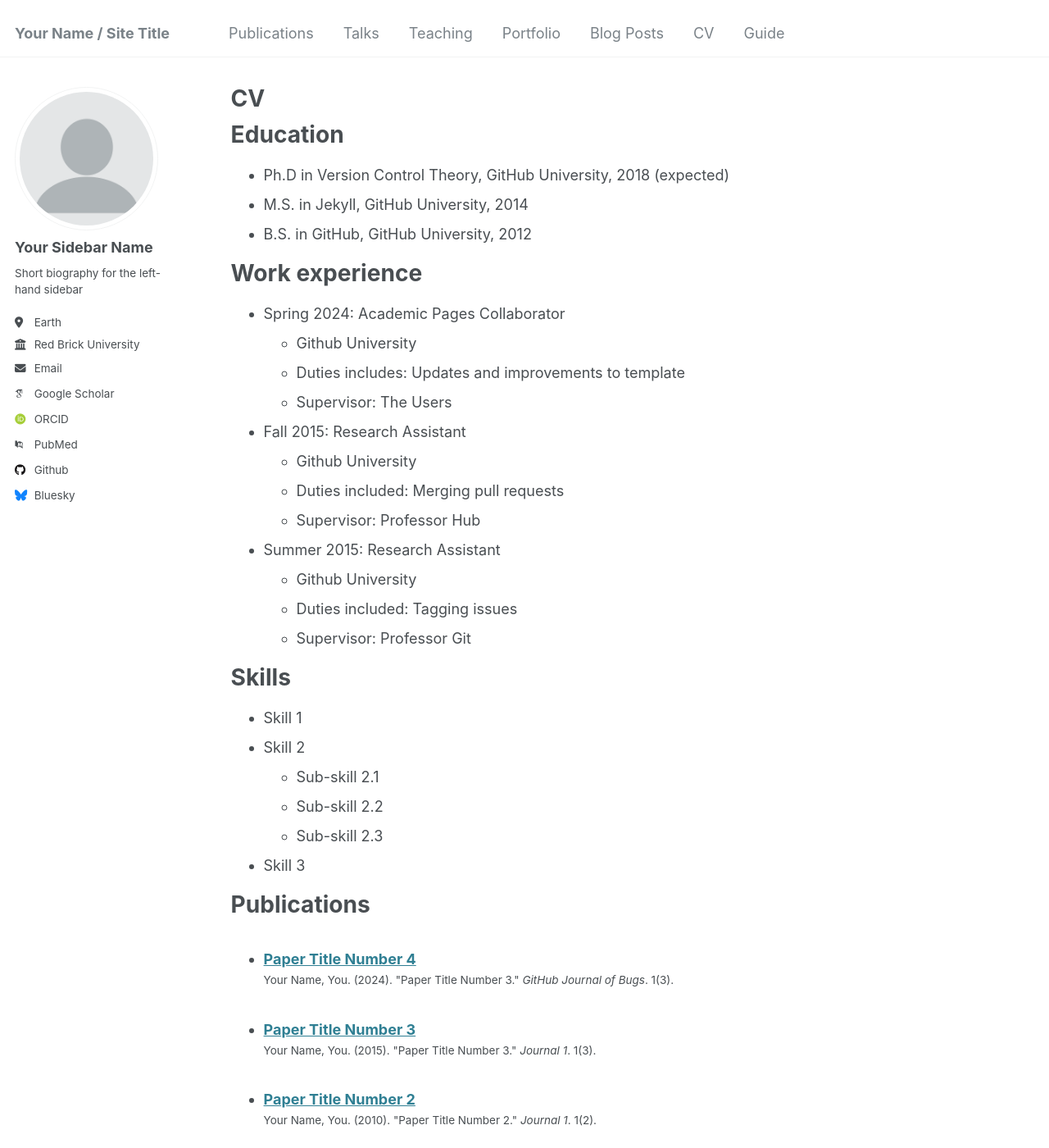
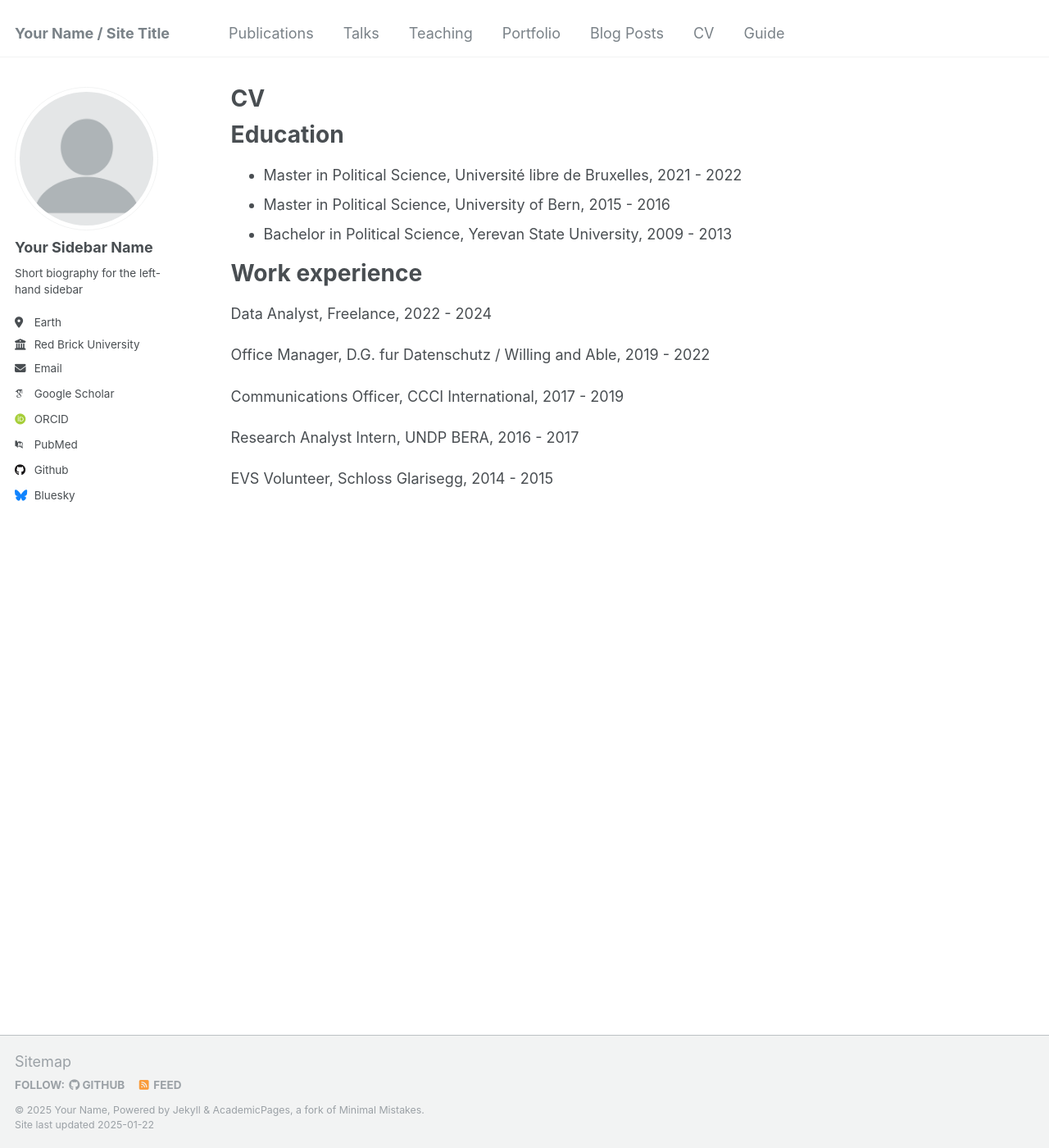
Before and after one commit to anihakobjan/anihakobjan.github.io, a Jekyll site: the page built from _pages/cv.md, in a window 1280 px wide and 1400 px high. Shown: the whole window at 82% size. Built offline with Jekyll 4.4.1, drawn with Linux system fonts in a browser that asks for light colours; some web fonts are replaced; some of the changed text lies outside the part shown.

Commit message:
Update cv.md

```diff
--- a/_pages/cv.md
+++ b/_pages/cv.md
@@ -11,54 +11,18 @@ redirect_from:
 
 Education
 ======
-* Ph.D in Version Control Theory, GitHub University, 2018 (expected)
-* M.S. in Jekyll, GitHub University, 2014
-* B.S. in GitHub, GitHub University, 2012
+* Master in Political Science, Université libre de Bruxelles, 2021 - 2022
+* Master in Political Science, University of Bern, 2015 - 2016
+* Bachelor in Political Science, Yerevan State University, 2009 - 2013
 
 Work experience
 ======
-* Spring 2024: Academic Pages Collaborator
-  * Github University
-  * Duties includes: Updates and improvements to template
-  * Supervisor: The Users
+Data Analyst, Freelance, 2022 - 2024
 
-* Fall 2015: Research Assistant
-  * Github University
-  * Duties included: Merging pull requests
-  * Supervisor: Professor Hub
+Office Manager, D.G. fur Datenschutz / Willing and Able, 2019 - 2022
 
-* Summer 2015: Research Assistant
-  * Github University
-  * Duties included: Tagging issues
-  * Supervisor: Professor Git
+Communications Officer, CCCI International, 2017 - 2019
 
-Skills
-======
-* Skill 1
-* Skill 2
-  * Sub-skill 2.1
-  * Sub-skill 2.2
-  * Sub-skill 2.3
-* Skill 3
+Research Analyst Intern, UNDP BERA, 2016 - 2017
 
-Publications
-======
-  <ul>{% for post in site.publications reversed %}
-    {% include archive-single-cv.html %}
-  {% endfor %}</ul>
-
-Talks
-======
-  <ul>{% for post in site.talks reversed %}
-    {% include archive-single-talk-cv.html  %}
-  {% endfor %}</ul>
-
-Teaching
-======
-  <ul>{% for post in site.teaching reversed %}
-    {% include archive-single-cv.html %}
-  {% endfor %}</ul>
-
-Service and leadership
-======
-* Currently signed in to 43 different slack teams
+EVS  Volunteer, Schloss Glarisegg, 2014 - 2015
```
